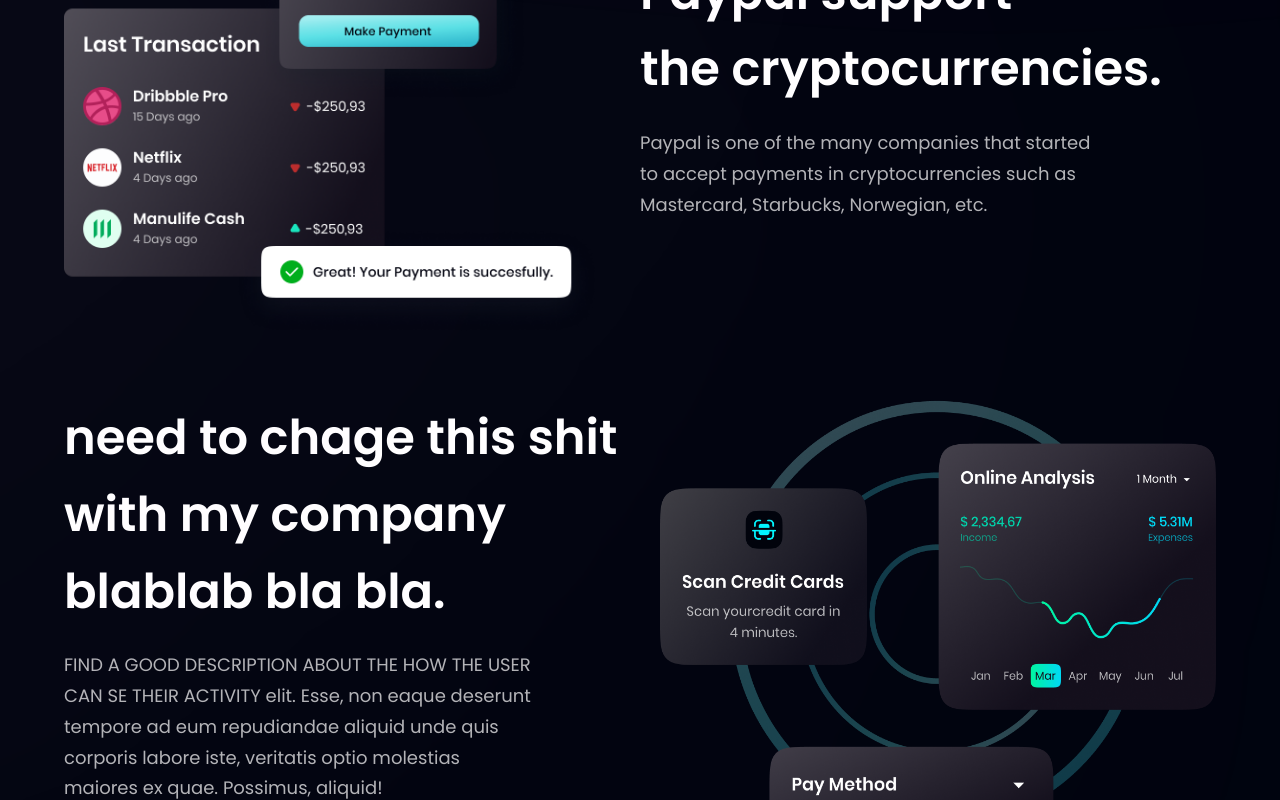
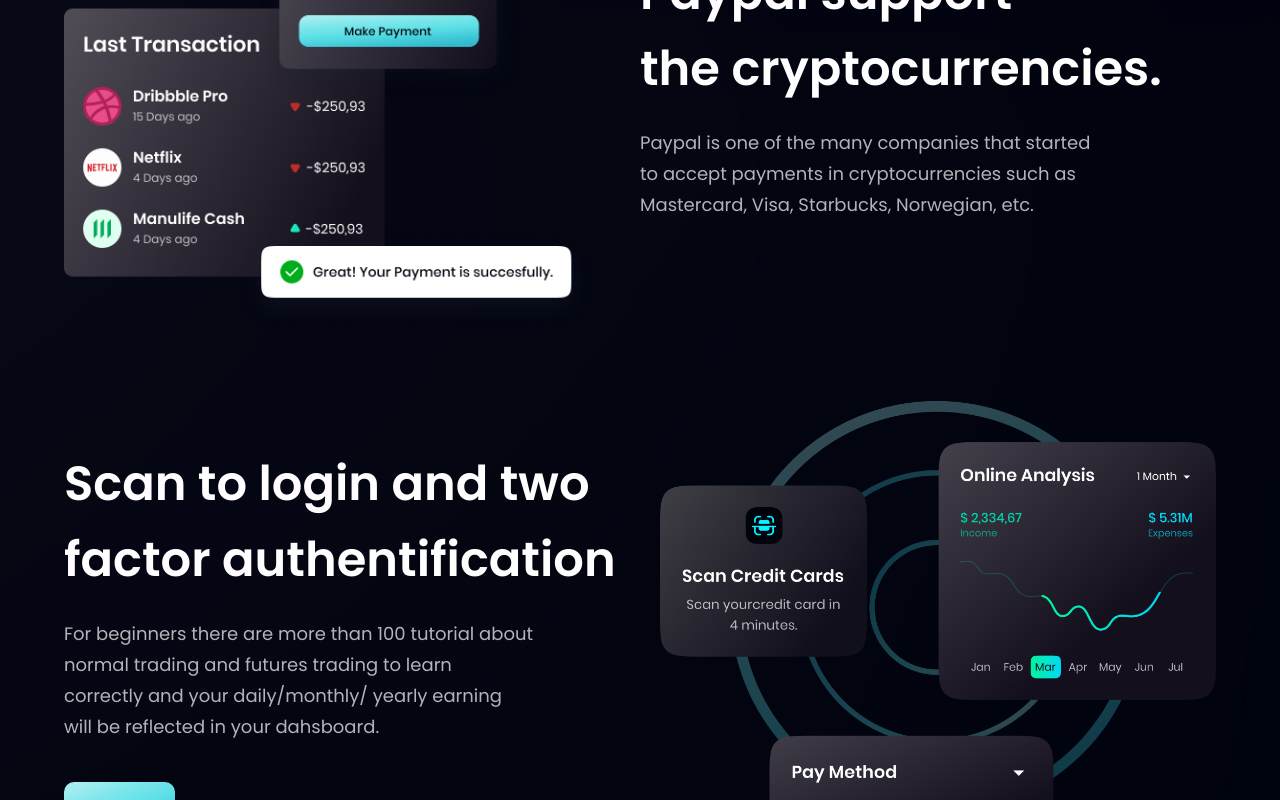
Before and after one commit to sebastiangs23/Firts-Proyect, a React (Vite) app in the folder bank_modern_app/: page / in a window 1280 px wide. Shown: the part 1960-2760 px from the top of the page. Built offline with nearby package versions, Linux system fonts and the light colour scheme.

Commit message:
cardDeal title and description changed properly

```diff
--- a/bank_modern_app/src/components/Billing.jsx
+++ b/bank_modern_app/src/components/Billing.jsx
@@ -19,7 +19,7 @@
           the cryptocurrencies.
         </h2>
         <p className={`${styles.paragraph} max-w-[470px] mt-5 `} >
-          Paypal is one of the many companies that started to accept payments in cryptocurrencies such as Mastercard, Starbucks, Norwegian, etc.
+          Paypal is one of the many companies that started to accept payments in cryptocurrencies such as Mastercard, Visa, Starbucks, Norwegian, etc.
         </p>
       </div>
 
--- a/bank_modern_app/src/components/CardDeal.jsx
+++ b/bank_modern_app/src/components/CardDeal.jsx
@@ -8,10 +8,10 @@
   return (
     <section className={layout.section} >
       <div className={layout.sectionInfo} >
-        <h2 className={styles.heading2} >need to chage this shit<br className='sm:block hidden' /> with my company blablab bla bla.</h2>
+        <h2 className={styles.heading2} >Scan to login and two factor authentification<br className='sm:block hidden' /></h2>
         <p className={`${styles.paragraph} max-w-[470px] mt-5 `} >
-          FIND A GOOD DESCRIPTION ABOUT THE HOW THE USER CAN SE THEIR ACTIVITY   elit. Esse, non eaque deserunt tempore ad eum
-          repudiandae aliquid unde quis corporis labore iste, veritatis optio molestias maiores ex quae. Possimus, aliquid!
+          For beginners there are more than 100 tutorial about normal trading and futures trading to learn correctly
+           and your daily/monthly/ yearly earning will be reflected in your dahsboard.
         </p>
 
         <Button styles="mt-10" /> {/*I guess ill need to create another button component */}
```
